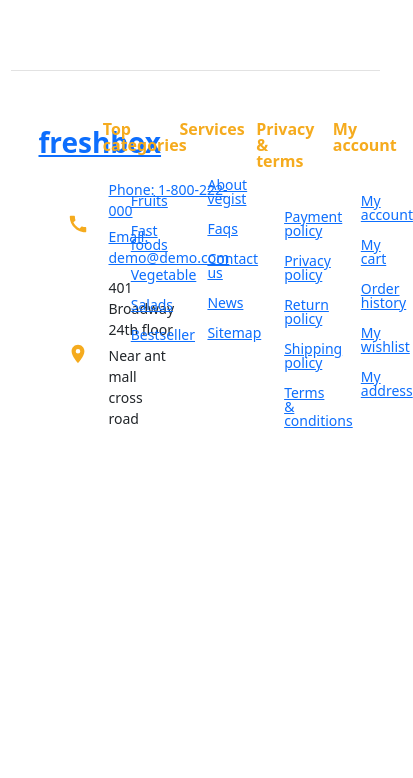
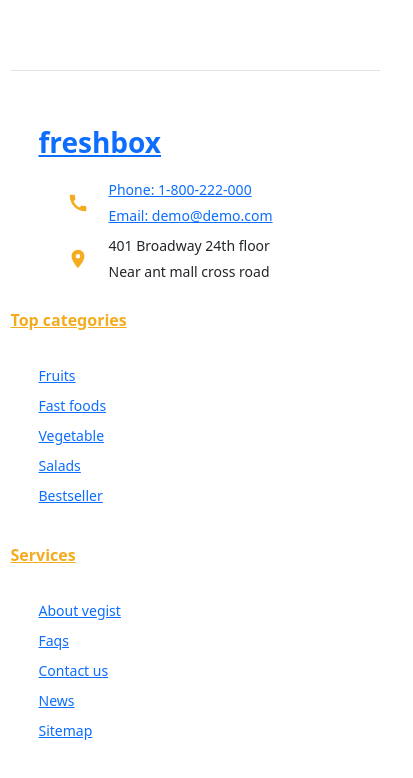
Before and after one commit to maulikakbari-ui/nextjsdemo, a Next.js app: page /products/1 in a window 390 px wide. Shown: the part 790-1568 px from the top of the page, 413 px wide, since content can reach past the window. Before the commit the page ends 1313 px from the top, so only its background shows below. Built offline with nearby package versions, Linux system fonts and the light colour scheme; no server answers.

Commit message:
css changes 1

```diff
--- a/components/Home/Footer/Footer.module.css
+++ b/components/Home/Footer/Footer.module.css
@@ -110,3 +110,30 @@
 .flink ul li:last-child {
   margin-top: 0px;
 }
+
+@media (max-width: 767px) {
+  .footerMainin {
+    display: block;
+  }
+  .flogo {
+    width: 100%;
+    margin-bottom: 30px;
+  }
+  .footerbottom {
+    width: 100%;
+  }
+  .flink {
+    width: 100%;
+    margin-bottom: 30px;
+  }
+  .flink h2 {
+    display: none;
+  }
+  .hfooter {
+    display: block;
+    color: #f5ab1e;
+    font-size: 16px;
+    font-weight: 600;
+    line-height: 1;
+  }
+}
--- a/components/basket/Basket.module.css
+++ b/components/basket/Basket.module.css
@@ -92,7 +92,7 @@
   font-size: 14px !important;
   width: 100%;
   display: inline-block;
-  line-height: inherit;
+  line-height: inherit !important;
 }
 .subtotal_title_area {
   position: absolute;
@@ -101,7 +101,7 @@
   background-color: #fff;
 }
 .subtotal_title_area li {
-  display: block;
+  display: block !important;
   margin-left: 0px;
   padding: 10px 15px;
   border-top: 1px solid #eee;
```
Also changed, not shown: components/Home/GridBanner/Grid.module.css (+13 -0 lines).
